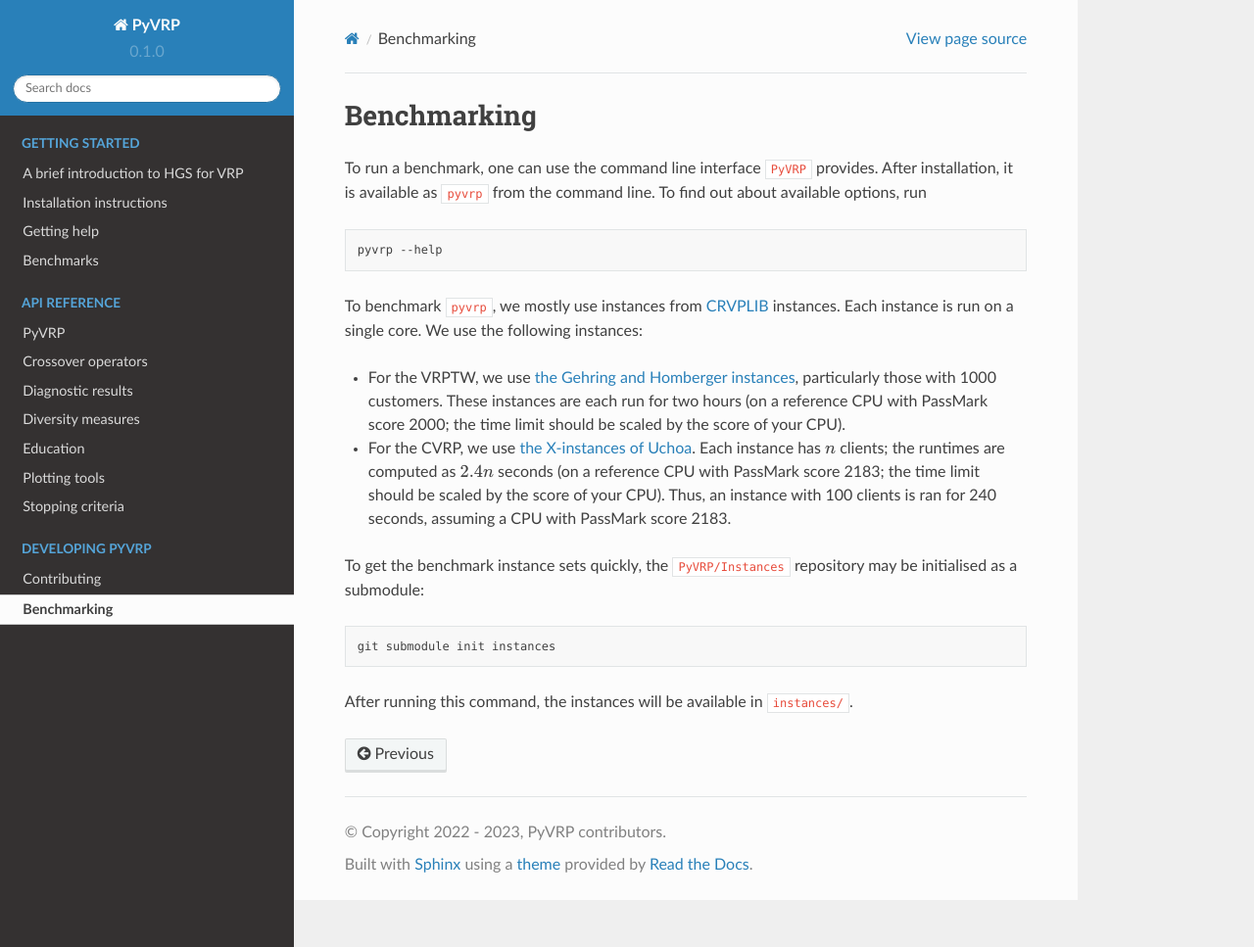
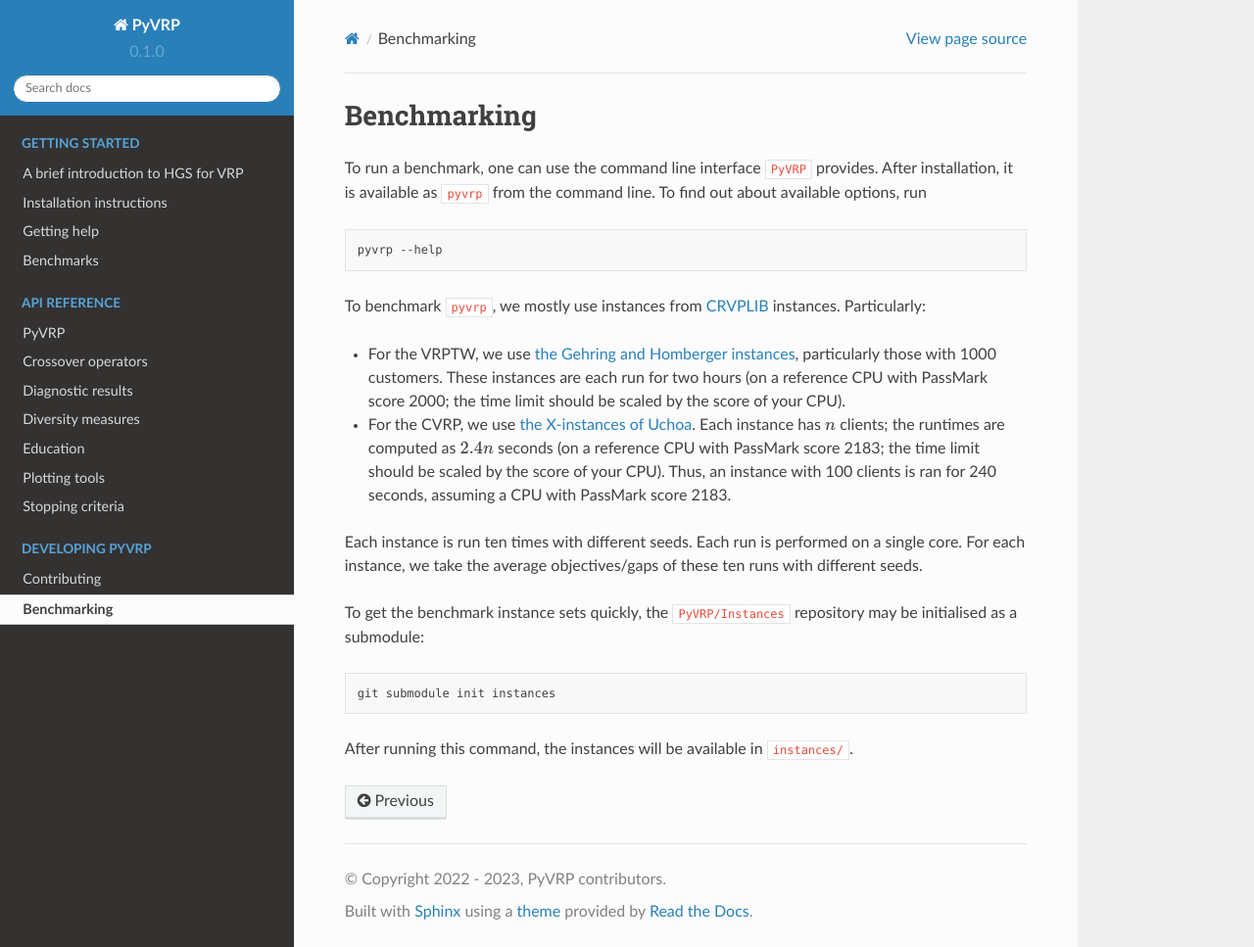
Before and after one commit to PyVRP/PyVRP, a Sphinx documentation site: the page built from docs/source/dev/benchmarking.rst, in a window 1280 px wide and 967 px high. Shown: the whole window at 98% size. Built offline with Sphinx 7.4.7 and the Read the Docs theme 2.0.0, drawn with Linux system fonts in a browser that asks for light colours; pages that are not in the unit, such as notebooks, are missing from menus.

Commit message:
Explain seeds

```diff
--- a/docs/source/dev/benchmarking.rst
+++ b/docs/source/dev/benchmarking.rst
@@ -10,8 +10,7 @@
    pyvrp --help
 
 To benchmark ``pyvrp``, we mostly use instances from `CRVPLIB <http://vrp.atd-lab.inf.puc-rio.br/index.php/en/>`_ instances.
-Each instance is run on a single core.
-We use the following instances:
+Particularly:
 
 * For the VRPTW, we use `the Gehring and Homberger instances <http://vrp.atd-lab.inf.puc-rio.br/media/com_vrp/instances/Vrp-Set-HG.tgz>`_, particularly those with 1000 customers.
   These instances are each run for two hours (on a reference CPU with PassMark score 2000; the time limit should be scaled by the score of your CPU).
@@ -20,6 +19,10 @@
   Each instance has :math:`n` clients; the runtimes are computed as :math:`2.4 n` seconds (on a reference CPU with PassMark score 2183; the time limit should be scaled by the score of your CPU).
   Thus, an instance with 100 clients is ran for 240 seconds, assuming a CPU with PassMark score 2183.
 
+Each instance is run ten times with different seeds.
+Each run is performed on a single core.
+For each instance, we take the average objectives/gaps of these ten runs with different seeds.
+
 To get the benchmark instance sets quickly, the ``PyVRP/Instances`` repository may be initialised as a submodule:
 
 .. code-block:: shell
```
